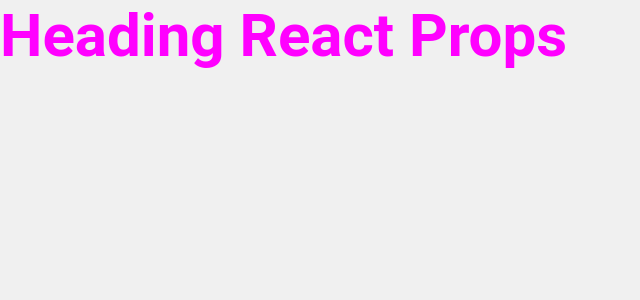
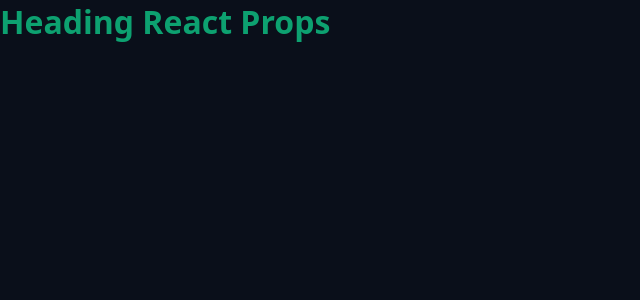
Before and after one commit to Aleydon/Pomodoro-Timer, a React (Vite) app: page / in a window 1280 px wide. Shown: the top 300 px of the page, without its empty margins (0-640 px from the left). Built offline with nearby package versions, Linux system fonts and the light colour scheme.

Commit message:
feat(styles): setup global and theme style

```diff
--- a/src/styles/global.css
+++ b/src/styles/global.css
@@ -5,7 +5,27 @@
 }
 
 body {
-	font-family: 'Roboto', sans-serif;
-	background-color: #f0f0f0;
-	font-size: 30px;
+	font-family:
+		system-ui,
+		-apple-system,
+		BlinkMacSystemFont,
+		'Segoe UI',
+		Roboto,
+		Oxygen,
+		Ubuntu,
+		Cantarell,
+		'Open Sans',
+		'Helvetica Neue',
+		sans-serif;
+	font-size: 1.6rem; /* 16px */
+	background: var(--gray-900);
+	color: var(--text-default);
 }
+
+html {
+	font-size: 62.5%;
+}
+
+h1 {
+	color: var(--primary);
+}
--- a/src/styles/theme.css
+++ b/src/styles/theme.css
@@ -1,6 +1,38 @@
 :root {
-	--primary: magenta;
-	--secondary: #4caf50;
-	--background: #f0f0f0;
-	--text: #333333;
+	--primary: pink;
+	--gray-100: #e6e9f0;
+	--gray-200: #cdd3e1;
+	--gray-300: #aab3cc;
+	--gray-400: #555f7d;
+	--gray-500: #454f6a;
+	--gray-600: #363d56;
+	--gray-700: #272f43;
+	--gray-800: #181f2e;
+	--gray-900: #0a0f1a;
+
+	--primary-light: #4de7b7;
+	--primary: #0da170;
+	--primary-dark: #065f46;
+
+	--link-color: #10b981;
+	--link-hover: #0b8a60;
+
+	--success: #22c55e;
+	--warning: #eab308;
+	--error: #991b1b;
+	--info: #0ea5e9;
+
+	--text-over-primary: #0a0f1a;
+	--text-over-primary-dark: #e6e9f0;
+	--text-over-primary-light: #0a0f1a;
+	--text-over-success: #0a0f1a;
+	--text-over-warning: #0a0f1a;
+	--text-over-error: #e6e9f0;
+	--text-over-info: #0a0f1a;
+
+	--text-default: #e6e9f0;
+	--text-muted: #aab3cc;
+
+	--disabled: #555f7d;
+	--text-disabled: #aab3cc;
 }
```
